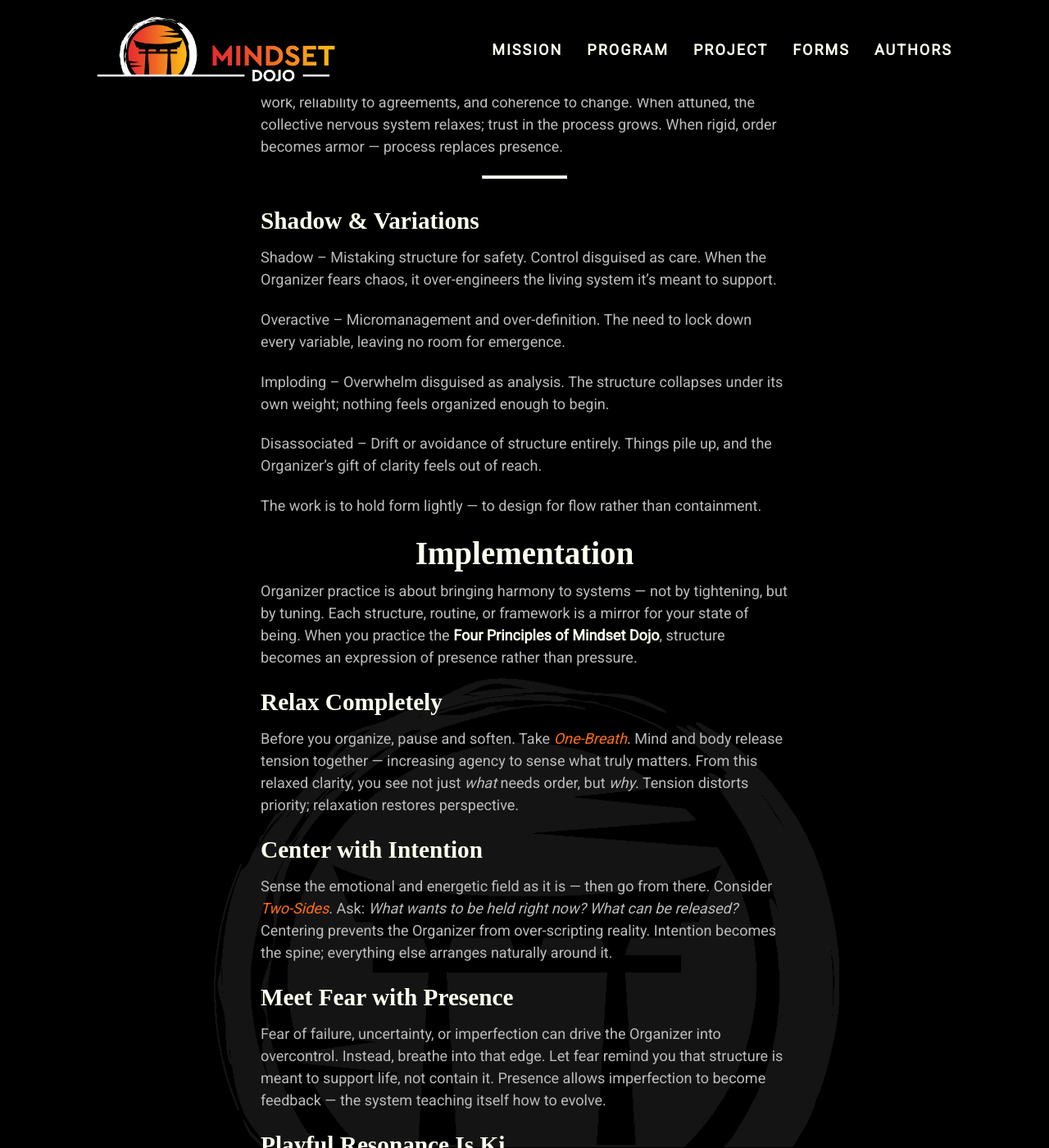
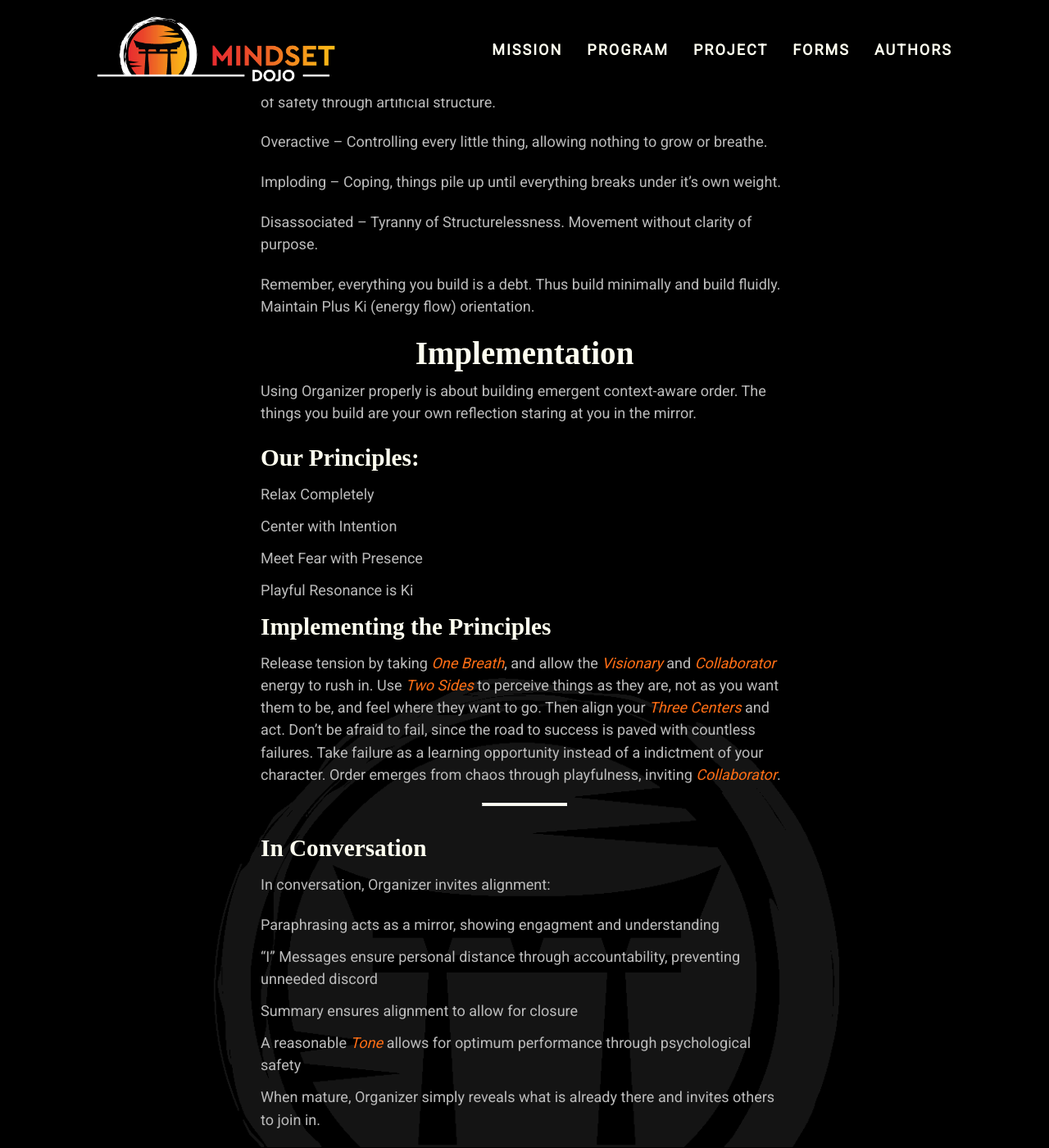
Before and after one commit to mindset-dojo/mindset-dojo.github.io, a Jekyll site: the page built from _forms/organizer.md, in a window 1280 px wide and 1400 px high, scrolled down 877 px. Shown: the whole window at 82% size. Built offline with Jekyll 4.4.1, drawn with Linux system fonts in a browser that asks for light colours; some web fonts are replaced; some of the changed text lies outside the part shown.

Commit message:
refactor(organizer): rewrite michael's draft in my own words.

```diff
--- a/_forms/organizer.md
+++ b/_forms/organizer.md
@@ -7,72 +7,68 @@
 authors:
   - kyle-ingersoll
   - michael-basil
-excerpt: "Part of the 4 Patterns from Institute for Zen Leadership, Organizer energy structures complexity into clarity and coherence."
+excerpt: "Part of the 4 Patterns from Institute for Zen Leadership, Organizer energy makes complexity legible through distillment, building the foundation for life to emerge and grow."
 ---
 
 ## Intention
 
-Part of the [4 Patterns](../four-patterns/) from Institute for Zen Leadership, Organizer energy structures complexity into clarity and coherence. It transforms chaos into pattern and potential into process. Organizer invites the discipline of creating conditions where order supports flow — a living architecture that allows people, ideas, and systems to breathe.
+Part of the [4 Patterns](../four-patterns/) from Institute for Zen Leadership, Organizer energy makes complexity legible through distillment, building the foundation for life to emerge and grow.
 
 ## Experience
 
 ### External
 
-You’re mapping connections, aligning priorities, and weaving loose threads into a visible pattern.  Organizer shows up in how a team moves from “too much” to “here’s how this fits.” Spreadsheets, agendas, or Kanban boards become expressions of calm intelligence — not control, but care for what needs holding.
+Through care and diligence, you move and get rid of things as it makes sense. The process of distillment allows for you to move forward confidently to fulfill your responsiblities and dreams.
 
 ### Internal
 
-Inside, Organizer feels grounded and steady, like exhaling into structure.  The mind opens to see relationships; attention naturally categorizes without judgment. When balanced, there’s satisfaction in seeing form emerge. When unbalanced, that same clarity tightens into perfectionism — an urge to fix or control rather than to facilitate flow.
+Organizer is your center. When above the line, it feels like alignment with the Way, when below the line, one is fighting with and judging the world.
 
 ### Collective
 
-In teams and organizations, Organizer stabilizes the field. It gives rhythm to the work, reliability to agreements, and coherence to change. When attuned, the collective nervous system relaxes; trust in the process grows. When rigid, order becomes armor — process replaces presence.
+Organizer is the precondition to trust, allowing relaxation. However, when below the line, presence fades into process, and apathy reigns.
 
 ---
 
 ### Shadow & Variations
 
-Shadow – Mistaking structure for safety. Control disguised as care. When the Organizer fears chaos, it over-engineers the living system it’s meant to support.
+Shadow – Controlling instead of connecting with chaos, pursuing a false sense of safety through artificial structure.
 
-Overactive – Micromanagement and over-definition. The need to lock down every variable, leaving no room for emergence.
+Overactive – Controlling every little thing, allowing nothing to grow or breathe.
 
-Imploding – Overwhelm disguised as analysis. The structure collapses under its own weight; nothing feels organized enough to begin.
+Imploding – Coping, things pile up until everything breaks under it's own weight.
 
-Disassociated – Drift or avoidance of structure entirely. Things pile up, and the Organizer’s gift of clarity feels out of reach.
+Disassociated – Tyranny of Structurelessness. Movement without clarity of purpose.
 
-The work is to hold form lightly — to design for flow rather than containment.
+Remember, everything you build is a debt. Thus build minimally and build fluidly. Maintain Plus Ki (energy flow) orientation.
 
 ## Implementation
 
-Organizer practice is about bringing harmony to systems — not by tightening, but by tuning. Each structure, routine, or framework is a mirror for your state of being. When you practice the **Four Principles of Mindset Dojo**, structure becomes an expression of presence rather than pressure.
+Using Organizer properly is about building emergent context-aware order. The things you build are your own reflection staring at you in the mirror.
 
-### Relax Completely
+### Our Principles:
 
-Before you organize, pause and soften. Take [One-Breath](../one-breath). Mind and body release tension together — increasing agency to sense what truly matters. From this relaxed clarity, you see not just *what* needs order, but *why*. Tension distorts priority; relaxation restores perspective.
+- Relax Completely
+- Center with Intention
+- Meet Fear with Presence
+- Playful Resonance is Ki
 
-### Center with Intention
+### Implementing the Principles
 
-Sense the emotional and energetic field as it is — then go from there. Consider [Two-Sides](../two-sides).  Ask: *What wants to be held right now? What can be released?* Centering prevents the Organizer from over-scripting reality. Intention becomes the spine; everything else arranges naturally around it.
-
-### Meet Fear with Presence
-
-Fear of failure, uncertainty, or imperfection can drive the Organizer into overcontrol. Instead, breathe into that edge. Let fear remind you that structure is meant to support life, not contain it. Presence allows imperfection to become feedback — the system teaching itself how to evolve.
-
-### Playful Resonance Is Ki
-
-When tension clears, structure becomes play. Lists turn into choreography; plans become improvisation with rhythm. Playfulness invites collaboration — others start participating in order instead of resisting it. That shared ease is Ki in motion.
+Release tension by taking [One Breath](../one-breath), and allow the [Visionary](../visionary/) and [Collaborator](../collaborator/) energy to rush in. Use [Two Sides](../two-sides/) to perceive things as they are, not as you want them to be, and feel where they want to go. Then align your [Three Centers](../three-centers/) and act. Don't be afraid to fail, since the road to success is paved with countless failures. Take failure as a learning opportunity instead of a indictment of your character. Order emerges from chaos through playfulness, inviting [Collaborator](../collaborator/).
 
 ---
 
 ### In Conversation
 
-When expressed verbally, Organizer shapes shared understanding:
+In conversation, Organizer invites alignment:
 
-- Clarifying Questions uncover underlying structure: *“What outcome are we aiming for?”*
-- Framing Statements translate complexity into coherence.
-- Summaries and checkpoints create trust that the process will hold.
+- Paraphrasing acts as a mirror, showing engagment and understanding
+- "I" Messages ensure personal distance through accountability, preventing unneeded discord
+- Summary ensures alignment to allow for closure
+- A reasonable [Tone](../tone/) allows for optimum performance through psychological safety
 
-Mature Organizer energy doesn’t impose structure — it reveals it, inviting others into a rhythm of clarity and trust.
+When mature, Organizer simply reveals what is already there and invites others to join in.
 
 ## Inspiration
 
```
